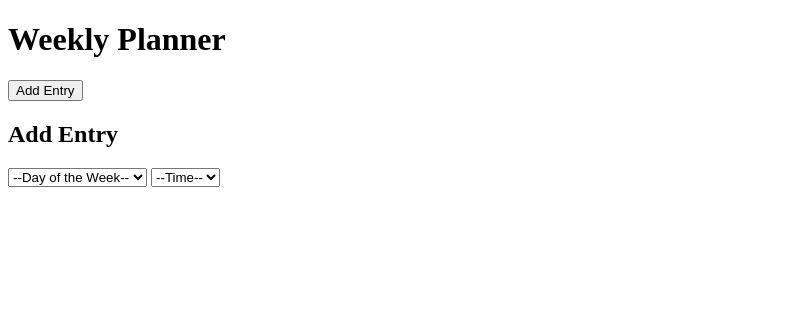
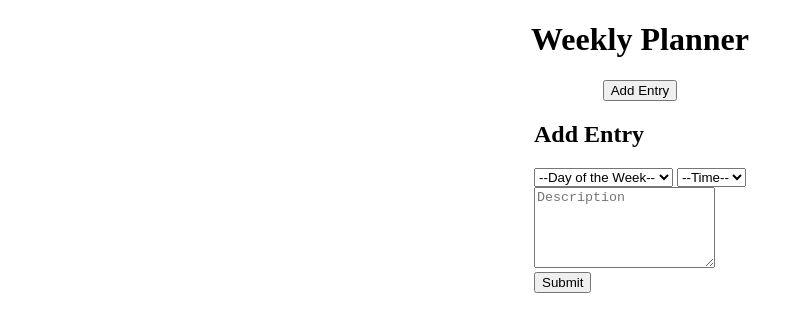
Before and after one commit to KiraHike/week-planner, a plain HTML site: page index.html in a window 1280 px wide. Shown: the whole page, without its empty margins (0-804 px from the left). Drawn offline with Linux system fonts and the light colour scheme.

Commit message:
added some styling and completed form

```diff
--- a/index.html
+++ b/index.html
@@ -16,6 +16,8 @@
       <div class="modal-box">
         <h2>Add Entry</h2>
         <form class="form-add-entry">
+          <div class="row">
+            <div class="full-column">
           <select>
             <option>--Day of the Week--</option>
             <option>Monday</option>
@@ -44,6 +46,19 @@
             <option>9:00</option>
             <option>10:00</option>
           </select>
+            </div>
+          </div>
+          <div class="row">
+            <div class="column-full">
+          <textarea placeholder="Description" rows="5"></textarea>
+          </div>
+          </div>
+          <div class="row">
+            <div class="column-full">
+          <button class="button-submit">Submit</button>
+          </div>
+          </div>
+
 
         </form>
       </div>
--- a/styles.css
+++ b/styles.css
@@ -0,0 +1,16 @@
+* {
+  box-sizing: border-box;
+}
+
+h1 {
+  text-align: center;
+}
+
+.container {
+  text-align: center;
+}
+
+.modal {
+  display: flex;
+  justify-content: center;
+}
```
